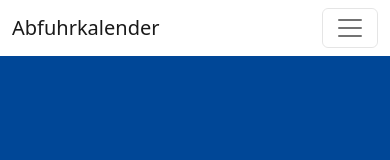
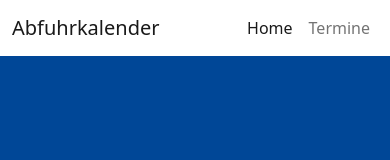
Before and after one commit to sarahdreischer/abfuhrkalender, a Next.js app: page / in a window 390 px wide. Shown: the top 160 px of the page. Built offline with nearby package versions, Linux system fonts and the light colour scheme.

Commit message:
optimized styling for different screen sizes

```diff
--- a/components/AppBar/AppBar.tsx
+++ b/components/AppBar/AppBar.tsx
@@ -22,21 +22,13 @@ export function AppBar({ pages }: AppBarProps) {
   }
 
   return (
-    <nav className='navbar navbar-expand-lg bg-transparent'>
+    <nav className='navbar navbar-expand bg-transparent'>
       <div className='container-fluid'>
         <a className='navbar-brand' href='#' onClick={onLogoClick}>
           Abfuhrkalender
         </a>
-        <button
-          className='navbar-toggler'
-          type='button'
-          data-bs-toggle='collapse'
-          data-bs-target='#navbarNav'
-          aria-controls='navbarNav'
-          aria-expanded='false'
-          aria-label='Toggle navigation'
-        >
-          <span className='navbar-toggler-icon'></span>
+        <button className='navbar-toggler' type='button' aria-label='Toggle navigation'>
+          <span className='navbar-toggler-icon' />
         </button>
         <div className='collapse navbar-collapse justify-content-end'>
           <ul className='navbar-nav'>
--- a/components/Card/Card.tsx
+++ b/components/Card/Card.tsx
@@ -1,15 +1,17 @@
-import React, { ReactNode } from 'react';
+import { ReactNode } from 'react';
+import cn from 'classnames';
 
 interface CardProps {
   children: ReactNode;
   title?: string;
+  className?: string;
 }
 
-export function Card({ children, title }: CardProps) {
+export function Card({ children, title, className }: CardProps) {
   return (
     <div className='card border-0 shadow-lg w-100 h-100 px-2'>
       {title && <div className='h5 px-3 pt-3 text-primary'>{title}</div>}
-      <div className='card-body overflow-auto'>{children}</div>
+      <div className={cn('card-body mb-2', className)}>{children}</div>
     </div>
   );
 }
--- a/containers/Appointments/Appointments.module.scss
+++ b/containers/Appointments/Appointments.module.scss
@@ -1,3 +1,21 @@
-.sidebar {
-  width: 300px;
+@media (min-width: 540px) {
+  .container {
+    display: flex;
+  }
+
+  .sidebar {
+    width: 300px;
+  }
 }
+
+@media (max-width: 540px) {
+  .container {
+    display: flex;
+    flex-direction: column;
+  }
+
+  .sidebar {
+    width: 100%;
+    margin-bottom: 12px;
+  }
+}
--- a/containers/Appointments/Appointments.tsx
+++ b/containers/Appointments/Appointments.tsx
@@ -9,48 +9,13 @@ import {
   fetchStrassen,
   fetchTermineFuerHausnummer,
 } from '../../utils/fetcher';
-import { isAfter, isToday, parse } from 'date-fns';
+import { AppointmentFilter } from './components/AppointmentFilter';
+import { getRegionFromOrt, mapTermineToCollectionItemProps } from './utils';
 import cn from 'classnames';
 import styles from './Appointments.module.scss';
-import { AppointmentFilter } from './components/AppointmentFilter';
 
 interface AppointmentsPageProps {
   orte: Orte;
-}
-
-function getRegionFromOrt(ortId: string, orte: Orte): Region {
-  return Object.entries(orte).filter((ortsMap) => {
-    return ortsMap[1].find((ort) => ort.id === ortId);
-  })[0][0];
-}
-
-function mapToCollectionItem(termine: Termin[], fraktionen: Fraktion[]): CollectionItemProps[] {
-  return termine
-    .map(({ bezirk, datum }) => ({
-      fraktion: fraktionen.find((f) => f.id === bezirk.fraktionId),
-      date: parse(datum, 'yyyy-MM-dd', new Date()),
-    }))
-    .filter(({ fraktion }) => fraktion !== undefined)
-    .map(({ fraktion, date }) => ({ fraktion: fraktion!, date }));
-}
-
-function filterFutureCollectionItems(items: CollectionItemProps[]): CollectionItemProps[] {
-  return items.filter(({ fraktion, date }) => {
-    return fraktion && (isToday(date) || isAfter(date, new Date()));
-  });
-}
-
-function sortCollectionItemByDate(items: CollectionItemProps[]): CollectionItemProps[] {
-  return items.sort((itemA, itemB) => itemA.date.getTime() - itemB.date.getTime());
-}
-
-function mapToCollectionItemProps(
-  termine: Termin[],
-  fraktionen: Fraktion[],
-): CollectionItemProps[] {
-  const items = mapToCollectionItem(termine, fraktionen);
-  const futureItems = filterFutureCollectionItems(items);
-  return sortCollectionItemByDate(futureItems);
 }
 
 export function AppointmentsPage({ orte }: AppointmentsPageProps) {
@@ -66,7 +31,12 @@ export function AppointmentsPage({ orte }: AppointmentsPageProps) {
 
   const alleOrte: Ort[] = Object.values(orte).flat();
   const requiredFieldsSelected = ortId && strasseId && hausNummerId;
-  const collectionItemProps: CollectionItemProps[] = mapToCollectionItemProps(termine, fraktionen);
+  const collectionItemProps: CollectionItemProps[] = mapTermineToCollectionItemProps(
+    termine,
+    fraktionen,
+  );
+  const selectedStreetName = strassen.find(({ id }) => id === strasseId)?.name || '';
+  const selectedHouseNumber = hausNummern.find(({ id }) => id === hausNummerId)?.nr || '';
 
   const getRegion = (id: string) => getRegionFromOrt(id, orte);
 
@@ -75,8 +45,13 @@ export function AppointmentsPage({ orte }: AppointmentsPageProps) {
       const _region = getRegion(ortId);
       setRegion(_region);
 
-      fetchAllFraktionen(_region).then(setFraktionen);
-      fetchStrassen(_region, ortId).then(setStrassen);
+      if (_region) {
+        fetchAllFraktionen(_region).then(setFraktionen);
+        fetchStrassen(_region, ortId).then(setStrassen);
+      }
+    } else {
+      clearRegion();
+      clearHausNummern();
     }
   }, [ortId]);
 
@@ -84,6 +59,8 @@ export function AppointmentsPage({ orte }: AppointmentsPageProps) {
     if (strasseId && region) {
       fetchFraktionenFuerStrasse(region, strasseId).then(setFraktionen);
       fetchHausNummernFuerStrasse(region, strasseId).then(setHausNummern);
+    } else {
+      clearHausNummern();
     }
   }, [strasseId]);
 
@@ -93,8 +70,16 @@ export function AppointmentsPage({ orte }: AppointmentsPageProps) {
     }
   }, [hausNummerId]);
 
+  function clearRegion() {
+    setRegion(undefined);
+  }
+
+  function clearHausNummern() {
+    setHausNummern([]);
+  }
+
   return (
-    <div className='d-flex h-100 w-100 py-5 px-4'>
+    <div className={cn('h-100 w-100 py-5 px-4 container-lg', styles.container)}>
       <div className={cn(styles.sidebar, 'me-3')}>
         <Card title='Filter'>
           <AppointmentFilter
@@ -108,13 +93,12 @@ export function AppointmentsPage({ orte }: AppointmentsPageProps) {
         </Card>
       </div>
       <div className='flex-grow-1'>
-        <Card title='Ihr nächster Abholungstermin'>
+        <Card className='overflow-auto' title='Ihr nächster Abholungstermin'>
           {!requiredFieldsSelected && <div>Bitte wählen Sie Stadt, Straße und Hausnummer aus</div>}
           {requiredFieldsSelected && collectionItemProps.length > 0 && (
             <>
               <div className='h6 pb-3 text-primary'>
-                {strassen.find(({ id }) => id === strasseId)?.name || ''}{' '}
-                {hausNummern.find(({ id }) => id === hausNummerId)?.nr || ''}
+                {selectedStreetName} {selectedHouseNumber}
               </div>
               {collectionItemProps.map(({ fraktion, date }, i) => (
                 <div key={i}>
--- a/containers/Appointments/components/AppointmentFilter.tsx
+++ b/containers/Appointments/components/AppointmentFilter.tsx
@@ -33,6 +33,7 @@ export function AppointmentFilter({
 
   function onStrasseInuptChange() {
     onSelectedStrassenId(undefined);
+    onSelectedHausNummerId(undefined);
     setHausNummerValue('');
   }
 
--- a/containers/Appointments/components/CollectionItem.tsx
+++ b/containers/Appointments/components/CollectionItem.tsx
@@ -17,7 +17,7 @@ export function CollectionItem({ fraktion, date }: CollectionItemProps) {
         <div className='ms-2'>
           <div>
             <strong>Abfallsorte: </strong>
-            {fraktion.name} Collection
+            {fraktion.name}
           </div>
           <div>
             <strong>Nächster Abholungstermin: </strong>
--- /dev/null
+++ b/containers/Appointments/utils.ts
@@ -0,0 +1,44 @@
+import { isAfter, isToday, parse } from 'date-fns';
+import { Fraktion, Orte, Region, Termin } from '../../types';
+import { CollectionItemProps } from './components/CollectionItem';
+
+export function getRegionFromOrt(ortId: string, orte: Orte): Region | undefined {
+  const entry = Object.entries(orte).filter((ortsMap) => {
+    return ortsMap[1].find((ort) => ort.id === ortId);
+  });
+
+  if (entry.length > 0) {
+    return entry[0][0];
+  }
+
+  return;
+}
+
+export function mapTermineToCollectionItemProps(
+  termine: Termin[],
+  fraktionen: Fraktion[],
+): CollectionItemProps[] {
+  const items = mapToCollectionItem(termine, fraktionen);
+  const futureItems = filterFutureCollectionItems(items);
+  return sortCollectionItemsByDate(futureItems);
+}
+
+function mapToCollectionItem(termine: Termin[], fraktionen: Fraktion[]): CollectionItemProps[] {
+  return termine
+    .map(({ bezirk, datum }) => ({
+      fraktion: fraktionen.find((f) => f.id === bezirk.fraktionId),
+      date: parse(datum, 'yyyy-MM-dd', new Date()),
+    }))
+    .filter(({ fraktion }) => fraktion !== undefined)
+    .map(({ fraktion, date }) => ({ fraktion: fraktion!, date }));
+}
+
+function filterFutureCollectionItems(items: CollectionItemProps[]): CollectionItemProps[] {
+  return items.filter(({ fraktion, date }) => {
+    return fraktion && (isToday(date) || isAfter(date, new Date()));
+  });
+}
+
+function sortCollectionItemsByDate(items: CollectionItemProps[]): CollectionItemProps[] {
+  return items.sort((itemA, itemB) => itemA.date.getTime() - itemB.date.getTime());
+}
--- a/containers/Home/Home.tsx
+++ b/containers/Home/Home.tsx
@@ -11,7 +11,7 @@ export function HomePage(props: HomeProps) {
   }
 
   return (
-    <div className='d-flex flex-column align-items-center justify-content-center h-100'>
+    <div className='d-flex flex-column align-items-center justify-content-center h-100 container-xxl'>
       <div className='w-50'>
         <div className='h2 text-center pb-5'>Ihr Abfuhrkalender</div>
 
--- a/containers/Layout/Layout.module.scss
+++ b/containers/Layout/Layout.module.scss
@@ -1,3 +1,15 @@
 .main {
   background: linear-gradient(to bottom, #004797 0%, #004797 30%, #fff 30%, #ddd 100%);
 }
+
+@media (min-width: 540px) {
+  .container {
+    overflow: hidden;
+  }
+}
+
+@media (max-width: 540px) {
+  .container {
+    overflow: visible;
+  }
+}
--- a/containers/Layout/Layout.tsx
+++ b/containers/Layout/Layout.tsx
@@ -15,9 +15,13 @@ const pages: Page[] = [
 
 export function Layout({ children }: LayoutProps) {
   return (
-    <div className='d-flex flex-column h-100 mh-100'>
+    <div className='d-flex flex-column h-100 mh-md-100'>
       <AppBar pages={pages} />
-      <div className={cn('flex-grow-1 mh-100', styles.main)}>{children}</div>
+      <div
+        className={cn('flex-grow-1 mh-md-100 overflow-md-hidden', styles.main, styles.container)}
+      >
+        {children}
+      </div>
     </div>
   );
 }
--- a/styles/globals.scss
+++ b/styles/globals.scss
@@ -14,12 +14,7 @@ div#__next > div {
   max-height: 100vh;
 }
 
-// @media (prefers-color-scheme: light) {
-//   html {
-//     color-scheme: light;
-//   }
-//   body {
-//     color: white;
-//     background: black;
-//   }
-// }
+.react-datalist-input__listbox {
+  max-height: 200px;
+  overflow: auto;
+}
```
